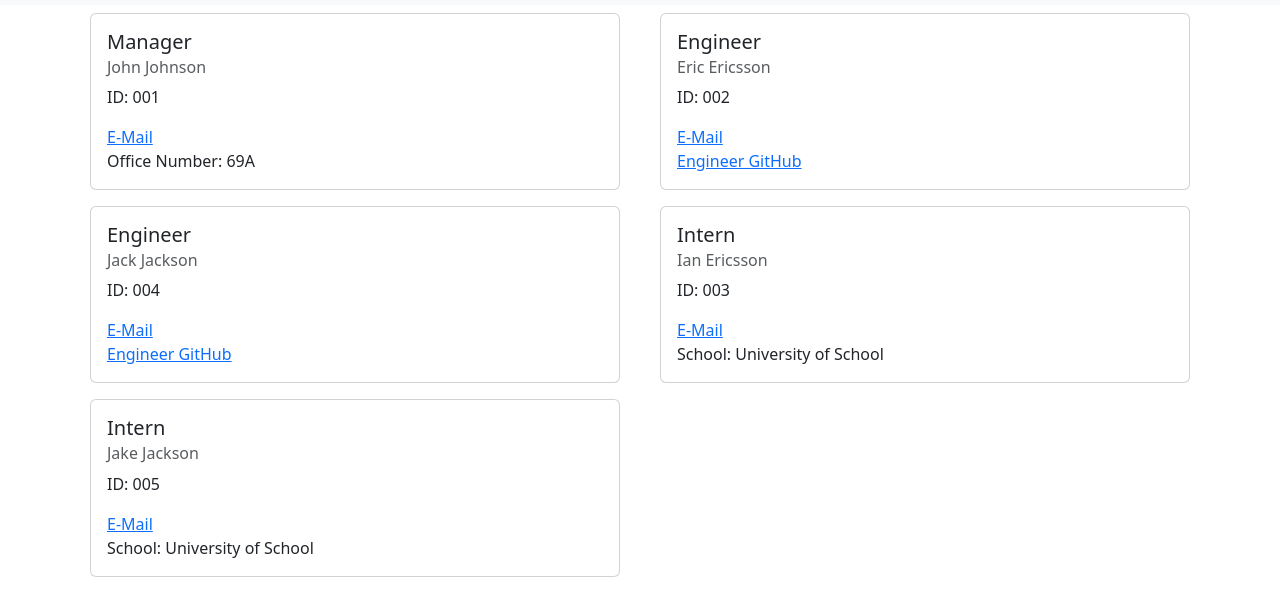
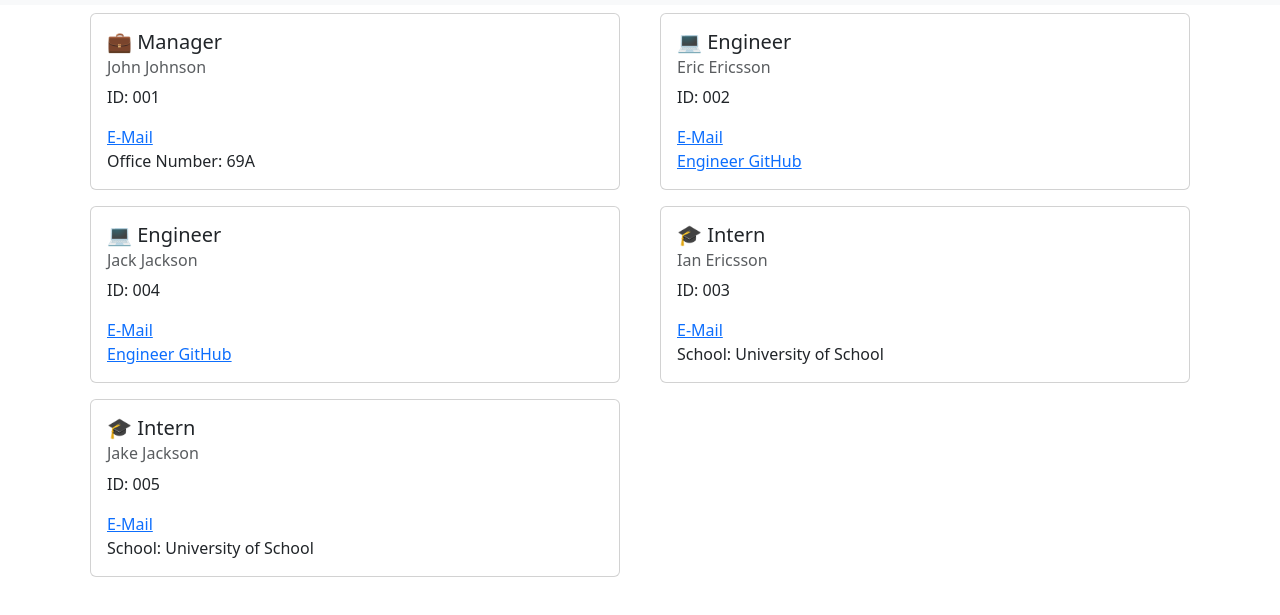
Before and after one commit to kevinkraiss/team-profile-generator-cli, a website: page exports/index.html in a window 1280 px wide. Shown: the part 45-660 px from the top of the page. Drawn offline with nearby package versions, Linux system fonts and the light colour scheme.

Commit message:
adds emojis to role

```diff
--- a/exports/index.html
+++ b/exports/index.html
@@ -22,7 +22,7 @@
         <div class="col-sm-6">
         <div class="card m-2" style="width: auto;">
         <div class="card-body">
-          <h5 class="card-title">Manager</h5>
+          <h5 class="card-title">&#128188; Manager</h5>
           <h6 class="card-subtitle mb-2 text-muted">John Johnson</h6>
           <p class="card-text">ID: 001</p>
           <a href="mailto:john@email.com" class="card-link">E-Mail</a>
@@ -34,7 +34,7 @@
         <div class="col-sm-6">
         <div class="card m-2" style="width: auto;">
         <div class="card-body">
-          <h5 class="card-title">Engineer</h5>
+          <h5 class="card-title">&#128187; Engineer</h5>
           <h6 class="card-subtitle mb-2 text-muted">Eric Ericsson</h6>
           <p class="card-text">ID: 002</p>
           <a href="mailto:eric@email.com" class="card-link">E-Mail</a>
@@ -47,7 +47,7 @@
         <div class="col-sm-6">
         <div class="card m-2" style="width: auto;">
         <div class="card-body">
-          <h5 class="card-title">Engineer</h5>
+          <h5 class="card-title">&#128187; Engineer</h5>
           <h6 class="card-subtitle mb-2 text-muted">Jack Jackson</h6>
           <p class="card-text">ID: 004</p>
           <a href="mailto:jack@email.com" class="card-link">E-Mail</a>
@@ -60,7 +60,7 @@
         <div class="col-sm-6">
         <div class="card m-2" style="width: auto;">
         <div class="card-body">
-          <h5 class="card-title">Intern</h5>
+          <h5 class="card-title">&#127891; Intern</h5>
           <h6 class="card-subtitle mb-2 text-muted">Ian Ericsson</h6>
           <p class="card-text">ID: 003</p>
           <a href="mailto:ian@email.com" class="card-link">E-Mail</a>
@@ -72,7 +72,7 @@
         <div class="col-sm-6">
         <div class="card m-2" style="width: auto;">
         <div class="card-body">
-          <h5 class="card-title">Intern</h5>
+          <h5 class="card-title">&#127891; Intern</h5>
           <h6 class="card-subtitle mb-2 text-muted">Jake Jackson</h6>
           <p class="card-text">ID: 005</p>
           <a href="mailto:jake@email.com" class="card-link">E-Mail</a>
```
Also changed, not shown: lib/generateHTML.js.
